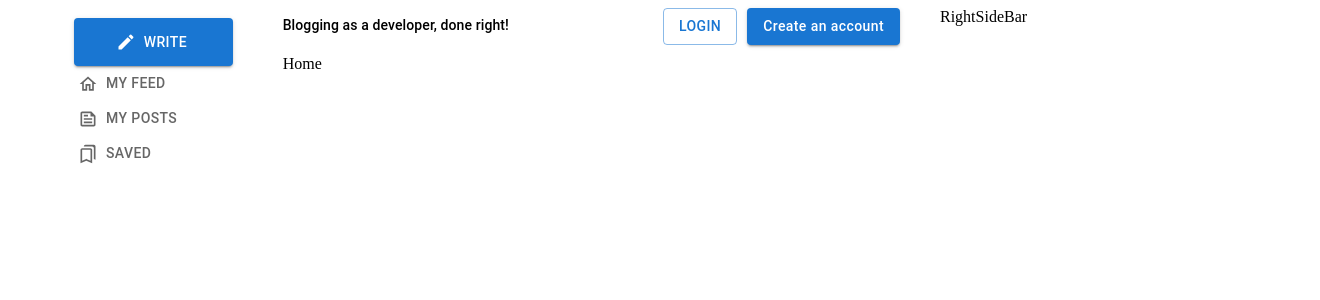
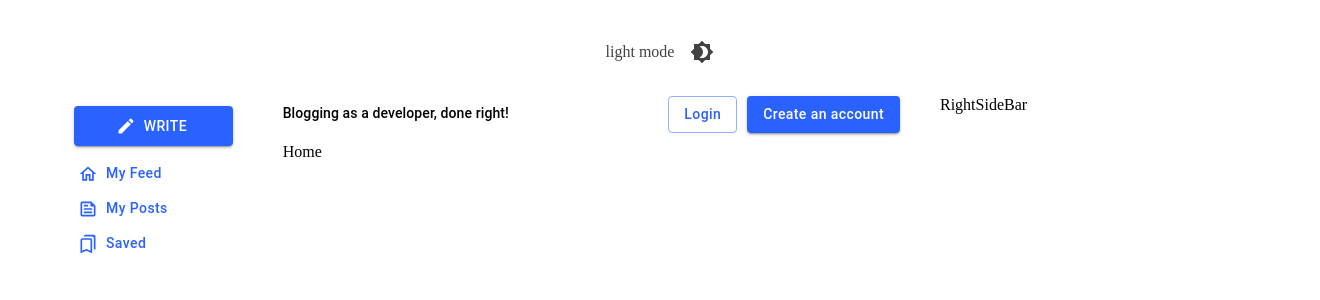
Before and after one commit to vinhqngo5/CS116-Blog-Client, a React (Create React App) app: page / in a window 1280 px wide. Shown: the top 300 px of the page, 1320 px wide, since content can reach past the window. Built offline with nearby package versions, Linux system fonts and the light colour scheme; the HTML template or start-up script is replaced by a standard one.

Commit message:
Config blog theme but still bug due to v4 -> v5 miu broken

```diff
--- a/src/App.js
+++ b/src/App.js
@@ -1,9 +1,44 @@
+import { IconButton } from "@mui/material";
+import { ThemeProvider, createTheme, useTheme } from "@mui/material/styles";
+import { Box } from "@mui/system";
 import React from "react";
 import { BrowserRouter as Router, Switch, Route } from "react-router-dom";
 import Home from "./pages/home/Home";
-export default function App() {
+import Brightness4Icon from "@mui/icons-material/Brightness4";
+import Brightness7Icon from "@mui/icons-material/Brightness7";
+import getDesignTokens from "./utils/getDesigntokens";
+
+export function App() {
+	const theme = useTheme();
+	const colorMode = React.useContext(ColorModeContext);
+
 	return (
 		<div>
+			<Box
+				sx={{
+					display: "flex",
+					width: "100%",
+					alignItems: "center",
+					justifyContent: "center",
+					bgcolor: "background.default",
+					color: "text.primary",
+					borderRadius: 1,
+					p: 3,
+				}}
+			>
+				{theme.palette.mode} mode
+				<IconButton
+					sx={{ ml: 1 }}
+					onClick={colorMode.toggleColorMode}
+					color="inherit"
+				>
+					{theme.palette.mode === "dark" ? (
+						<Brightness7Icon />
+					) : (
+						<Brightness4Icon />
+					)}
+				</IconButton>
+			</Box>
 			<Router>
 				<Switch>
 					<Route exact path="/">
@@ -14,3 +49,28 @@
 		</div>
 	);
 }
+
+const ColorModeContext = React.createContext({ toggleColorMode: () => {} });
+
+export default function ToggleColorMode() {
+	const [mode, setMode] = React.useState("light");
+	const colorMode = React.useMemo(
+		() => ({
+			toggleColorMode: () => {
+				setMode((prevMode) => (prevMode === "light" ? "dark" : "light"));
+			},
+		}),
+		[]
+	);
+
+	const theme = React.useMemo(() => createTheme(getDesignTokens(mode)), [mode]);
+	console.log("🚀 ~ file: App.js ~ line 66 ~ ToggleColorMode ~ theme", theme);
+
+	return (
+		<ColorModeContext.Provider value={colorMode}>
+			<ThemeProvider theme={theme}>
+				<App />
+			</ThemeProvider>
+		</ColorModeContext.Provider>
+	);
+}
--- a/src/components/home/Heading.js
+++ b/src/components/home/Heading.js
@@ -1,4 +1,4 @@
-import { Button, Divider, Typography } from "@mui/material";
+import { Button, Typography } from "@mui/material";
 import { Box } from "@mui/system";
 import React from "react";
 import WithLogin from "../../hoc/WithLogin";
@@ -17,7 +17,14 @@
 				Blogging as a developer, done right!
 			</Typography>
 			<Box>
-				<WithLogin Component={Button} variant="outlined" content="Login" />
+				<WithLogin
+					Component={Button}
+					sx={{
+						textTransform: "none",
+					}}
+					variant="outlined"
+					content="Login"
+				/>
 				<WithLogin
 					Component={Button}
 					variant="contained"
--- a/src/components/layout/leftSideBar/LeftSideBar.js
+++ b/src/components/layout/leftSideBar/LeftSideBar.js
@@ -30,7 +30,6 @@
 				className={classes.textButton}
 				startIcon={<HomeOutlined />}
 				variant="text"
-				sx={{ color: "text.secondary" }}
 				fullWidth
 			>
 				My Feed
@@ -39,7 +38,6 @@
 				className={classes.textButton}
 				startIcon={<FeedOutlined />}
 				variant="text"
-				sx={{ color: "text.secondary" }}
 				fullWidth
 			>
 				My Posts
@@ -48,7 +46,6 @@
 				className={classes.textButton}
 				startIcon={<BookmarksOutlined />}
 				variant="text"
-				sx={{ color: "text.secondary" }}
 				fullWidth
 			>
 				Saved
--- a/src/components/layout/leftSideBar/leftSideBarStyles.js
+++ b/src/components/layout/leftSideBar/leftSideBarStyles.js
@@ -1,11 +1,20 @@
 import { makeStyles } from "@mui/styles";
 
-export default makeStyles((theme) => ({
+export default makeStyles((theme) => {
+	console.log(
+		"🚀 ~ file: leftSideBarStyles.js ~ line 4 ~ makeStyles ~ theme",
+		theme
+	);
+	return {
 		writeButton: {
-		height: "48px",
+			height: "40px",
+			marginBottom: "10px",
 		},
 		textButton: {
 			height: "35px",
 			justifyContent: "flex-start",
+			textTransform: "none",
+			// color: theme.palette.text.primary,
 		},
-}));
+	};
+});
--- a/src/pages/home/Home.js
+++ b/src/pages/home/Home.js
@@ -1,4 +1,4 @@
-import { Container, Grid, Paper } from "@mui/material";
+import { Container, Grid } from "@mui/material";
 import React from "react";
 import LeftSideBar from "../../components/layout/leftSideBar/LeftSideBar";
 import RightSideBar from "../../components/layout/rightSideBar/RightSideBar";
--- /dev/null
+++ b/src/utils/getDesigntokens.js
@@ -0,0 +1,44 @@
+const getDesignTokens = (mode) => ({
+	palette: {
+		mode,
+		primary: {
+			...(mode === "light"
+				? {
+						main: "#2962ff",
+				  }
+				: {
+						main: "#2962ff",
+				  }),
+		},
+		text: {
+			...(mode === "light"
+				? {
+						primary: "#424242",
+				  }
+				: {
+						primary: "#ffffff",
+				  }),
+		},
+		background: {
+			...(mode === "light"
+				? {
+						paper: "#ffffff",
+						default: "#ffffff",
+				  }
+				: {
+						paper: "#232626",
+						default: "#232626",
+				  }),
+		},
+		backgroundSecondary: {
+			...(mode === "light"
+				? {
+						paper: "#f5f7fa",
+						default: "#f5f7fa",
+				  }
+				: { paper: "#18191a", default: "#18191a" }),
+		},
+	},
+});
+
+export default getDesignTokens;
```
Lines whose indentation alone changed are shown as unchanged.
